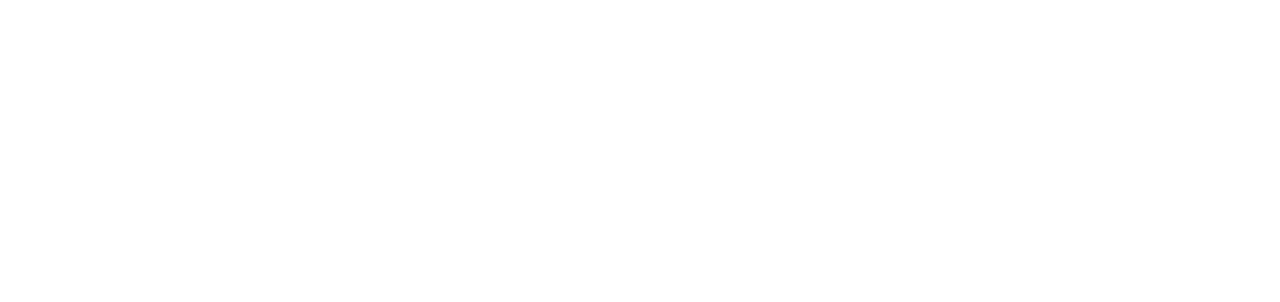
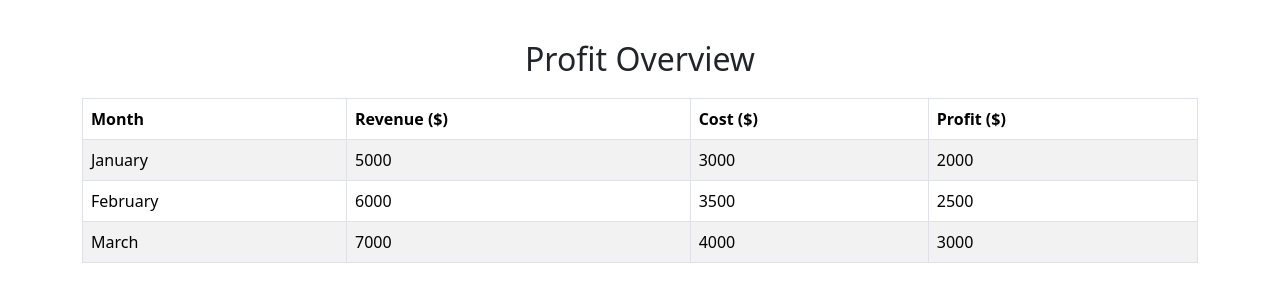
Before and after one commit to tiendatttt234/SDN302_SE1763_Quiz_practice, a React (Create React App) app in the folder client/: page /admin/profit in a window 1280 px wide. Before the commit this address had no page. Shown: the top 302 px of the page. Built offline with nearby package versions, Linux system fonts and the light colour scheme.

Commit message:
view profit screen

```diff
--- a/client/src/App.js
+++ b/client/src/App.js
@@ -14,6 +14,7 @@
 import ManageBlog from "./components/manager/blog/manageBlog";
 import ManageCreateBlog from "./components/manager/blog/createBlog";
 import ManageEditBlog from "./components/manager/blog/editBlog";
+import AdminProfit from "./components/admin/viewProfit";
 
 function App() {
   return (
@@ -47,6 +48,7 @@
             path="/manageBlog/edit-blog/:id"
             element={<ManageEditBlog />}
           />
+          <Route path="/admin/profit" element={<AdminProfit />} />
         </Routes>
       </div>
     </BrowserRouter>
--- /dev/null
+++ b/client/src/components/admin/adminCSS/adminProfit.css
@@ -0,0 +1,12 @@
+h2 {
+  text-align: center;
+  margin-bottom: 20px;
+}
+
+.table {
+  margin-top: 20px;
+}
+
+.container {
+  margin-top: 40px;
+}
--- /dev/null
+++ b/client/src/components/admin/viewProfit.js
@@ -0,0 +1,50 @@
+import React, { useState, useEffect } from "react";
+import { Table, Container } from "react-bootstrap";
+import "./adminCSS/adminProfit.css"; // Để style tùy chỉnh cho màn hình admin
+
+function AdminProfit() {
+  const [profits, setProfits] = useState([]);
+
+  useEffect(() => {
+    // Giả lập fetch từ API (có thể thay thế bằng API thực tế)
+    const fetchProfitData = async () => {
+      const data = [
+        { month: "January", revenue: 5000, cost: 3000, profit: 2000 },
+        { month: "February", revenue: 6000, cost: 3500, profit: 2500 },
+        { month: "March", revenue: 7000, cost: 4000, profit: 3000 },
+        // ... add more data as needed
+      ];
+      setProfits(data);
+    };
+
+    fetchProfitData();
+  }, []);
+
+  return (
+    <Container>
+      <h2>Profit Overview</h2>
+      <Table striped bordered hover>
+        <thead>
+          <tr>
+            <th>Month</th>
+            <th>Revenue ($)</th>
+            <th>Cost ($)</th>
+            <th>Profit ($)</th>
+          </tr>
+        </thead>
+        <tbody>
+          {profits.map((profit, index) => (
+            <tr key={index}>
+              <td>{profit.month}</td>
+              <td>{profit.revenue}</td>
+              <td>{profit.cost}</td>
+              <td>{profit.profit}</td>
+            </tr>
+          ))}
+        </tbody>
+      </Table>
+    </Container>
+  );
+}
+
+export default AdminProfit;
```
